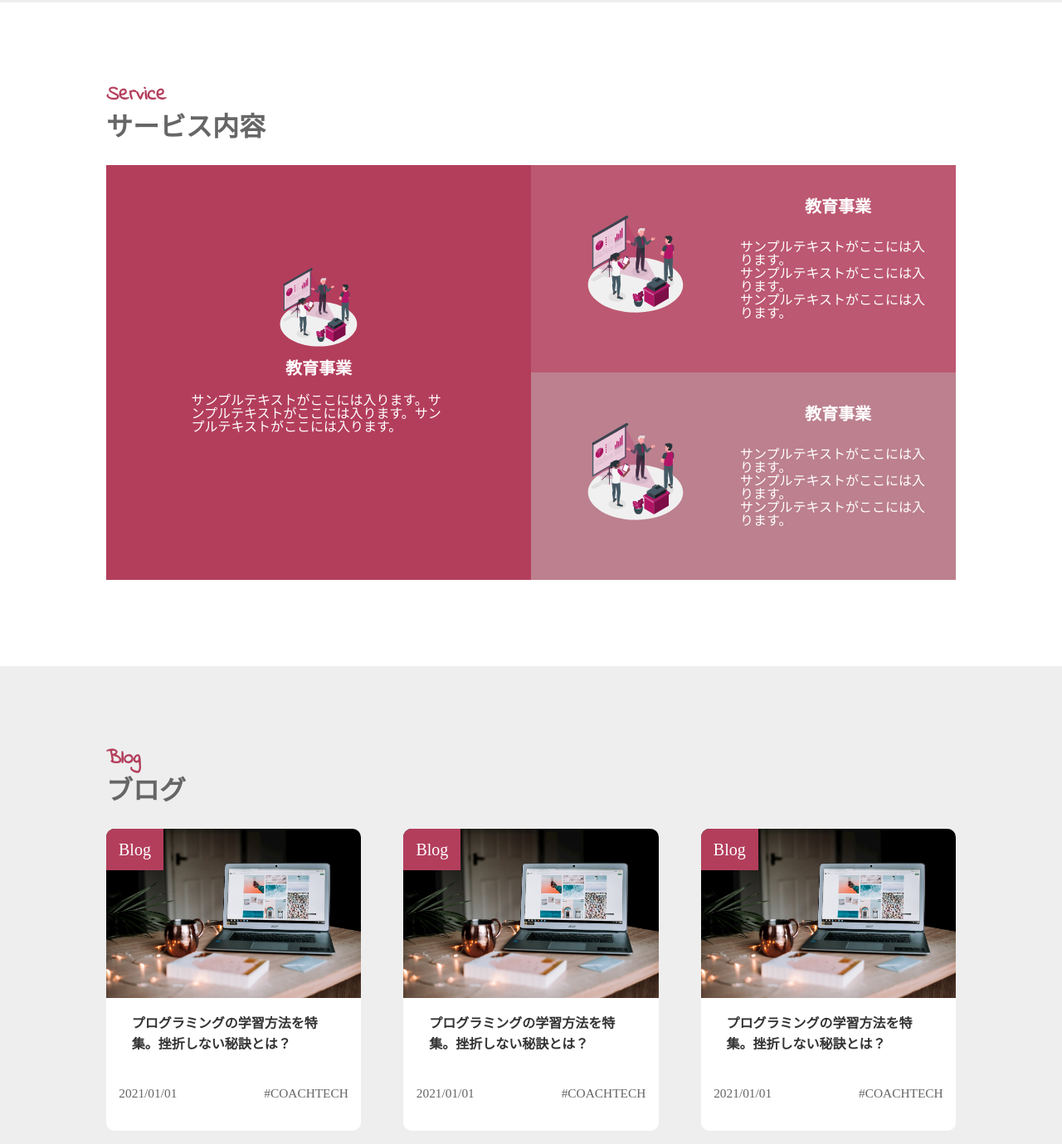
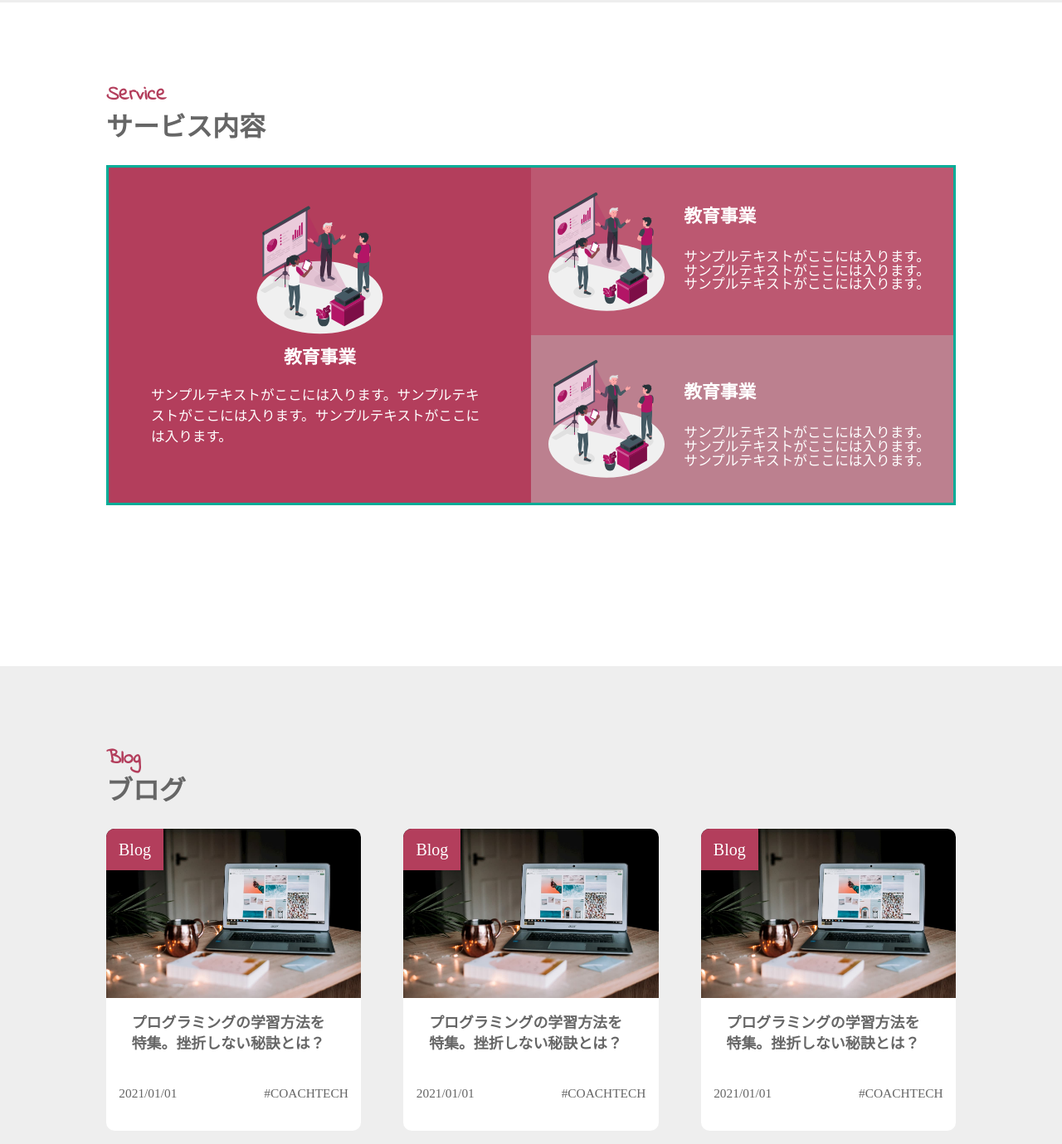
Before and after one commit to cobaaan/2024-02-17_kobayakawa_lp, a plain HTML site: page index.html in a window 1280 px wide. Shown: the part 1581-2960 px from the top of the page at 83% size. Drawn offline with Linux system fonts and the light colour scheme.

Commit message:
再修正

```diff
--- a/css/style.css
+++ b/css/style.css
@@ -231,9 +231,10 @@ a {
 
 .service__content {
     width: 100%;
-    height: 100%;
+    height: 32vmax;
     margin: 0 auto;
     text-align: center;
+    border: 3px solid #00ac97;
 }
 
 .service__content-left {
@@ -244,18 +245,21 @@ a {
 }
 
 .service__content-left-img {
-    width: 20%;
-    margin-top: 15vh;
+    width: 13vw;
+    margin-top: 5vh;
 }
 
 .service__content-left-text-ttl {
     margin-top: 10px;
+    font-size: 1.7vw;
 }
 
 .service__content-left-text-description {
-    width: 60%;
+    width: 80%;
     margin: 4% auto;
     text-align: left;
+    font-size: 1.3vw;
+    line-height: 25px;
 }
 
 .service__content-right-top {
@@ -267,19 +271,28 @@ a {
 }
 
 .service__content-right-top-img {
-    width: 50%;
-    margin-top: 7vh;
+    width: 12vw;
+    margin-top: 3vh;
+    margin-left: 1.1vw;
 }
 
+.service__content-right-top-text {
+    margin-left: 1.3vw;
+    margin-top: 1vw;
+    text-align: left;
+}
+
+
 .service__content-right-top-text-ttl {
-    margin-top: 5vh;
-    margin-right: 3vh;
+    margin-top: 4.5vh;
+    font-size: 1.7vw;
 }
 
 .service__content-right-top-text-description {
-    margin-top: 12%;
-    margin-right: 3vh;
+    width: 110%;
+    margin-top: 10%;
     text-align: left;
+    font-size: 1.3vw;
 }
 
 .service__content-right-bottom {
@@ -291,25 +304,31 @@ a {
 }
 
 .service__content-right-bottom-img {
-    width: 50%;
-    margin-top: 7vh;
+    width: 12vw;
+    margin-top: 3vh;
+    margin-left: 1.1vw;
+}
+
+.service__content-right-bottom-text {
+    margin-left: 1.3vw;
+    margin-top: 1.8vw;
+    text-align: left;
 }
 
 .service__content-right-bottom-text-ttl {
-    margin-top: 5vh;
-    margin-right: 3vh;
+    margin-top: 4.5vh;
+    font-size: 1.7vw;
 }
 
 .service__content-right-bottom-text-description {
-    margin-top: 12%;
-    margin-right: 3vh;
+    width: 110%;
+    margin-top: 10%;
     text-align: left;
+    font-size: 1.3vw;
 }
 
 .service__text-ttl {
     color: #fff;
-    font-size: 20px;
-    font-weight: bold;
 }
 
 .service__text-decription {
@@ -380,9 +399,10 @@ a {
 
 .blog__flex-content-text {
     width: 80%;
-    color: #333;
+    color: #666;
     margin: 15px auto 0;
     line-height: 25px;
+    font-size: 1.4vw;
 }
 
 .blog__flex-content-bottom {
--- a/index.html
+++ b/index.html
@@ -105,7 +105,7 @@
                 <div class="service__content-left-text">
                     <h2 class="service__content-left-text-ttl service__text-ttl">教育事業</h2>
                     <p class="service__content-left-text-description service__text-decription">
-                        サンプルテキストがここには入ります。サンプルテキストがここには入ります。サンプルテキストがここには入ります。
+                        サンプルテキストがここには入ります。サンプルテキ<br>ストがここには入ります。サンプルテキストがここには入ります。
                     </p>
                 </div>
             </div>
@@ -146,7 +146,7 @@
                     <img class="blog__flex-content-img" src="./img/blog__first.jpg" alt="">
                 </div>
                 <p class="blog__flex-content-ttl">Blog</p>
-                <h2 class="blog__flex-content-text">プログラミングの学習方法を特集。挫折しない秘訣とは？</h2>
+                <h2 class="blog__flex-content-text">プログラミングの学習方法を<br>特集。挫折しない秘訣とは？</h2>
                 <div class="blog__flex-content-bottom">
                     <p class="blog__flex-content-bottom-date">2021/01/01</p>
                     <p class="blog__flex-content-bottom-tag">#COACHTECH</p>
@@ -157,7 +157,7 @@
                     <img class="blog__flex-content-img" src="./img/blog__first.jpg" alt="">
                 </div>
                 <p class="blog__flex-content-ttl">Blog</p>
-                <h2 class="blog__flex-content-text">プログラミングの学習方法を特集。挫折しない秘訣とは？</h2>
+                <h2 class="blog__flex-content-text">プログラミングの学習方法を<br>特集。挫折しない秘訣とは？</h2>
                 <div class="blog__flex-content-bottom">
                     <p class="blog__flex-content-bottom-date">2021/01/01</p>
                     <p class="blog__flex-content-bottom-tag">#COACHTECH</p>
@@ -168,7 +168,7 @@
                     <img class="blog__flex-content-img" src="./img/blog__first.jpg" alt="">
                 </div>
                 <p class="blog__flex-content-ttl">Blog</p>
-                <h2 class="blog__flex-content-text">プログラミングの学習方法を特集。挫折しない秘訣とは？</h2>
+                <h2 class="blog__flex-content-text">プログラミングの学習方法を<br>特集。挫折しない秘訣とは？</h2>
                 <div class="blog__flex-content-bottom">
                     <p class="blog__flex-content-bottom-date">2021/01/01</p>
                     <p class="blog__flex-content-bottom-tag">#COACHTECH</p>
```
Also changed, not shown: 1 other file.
